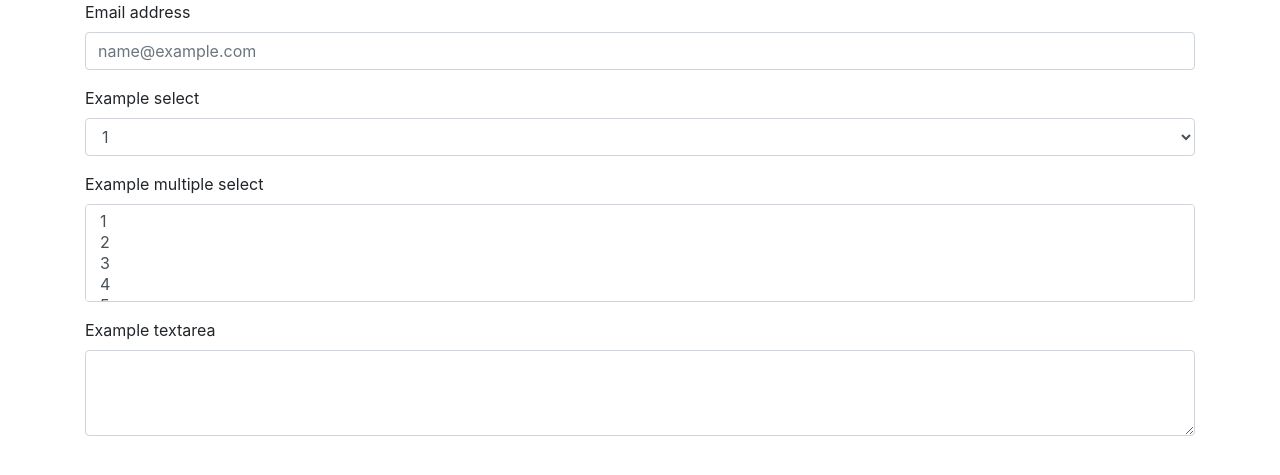
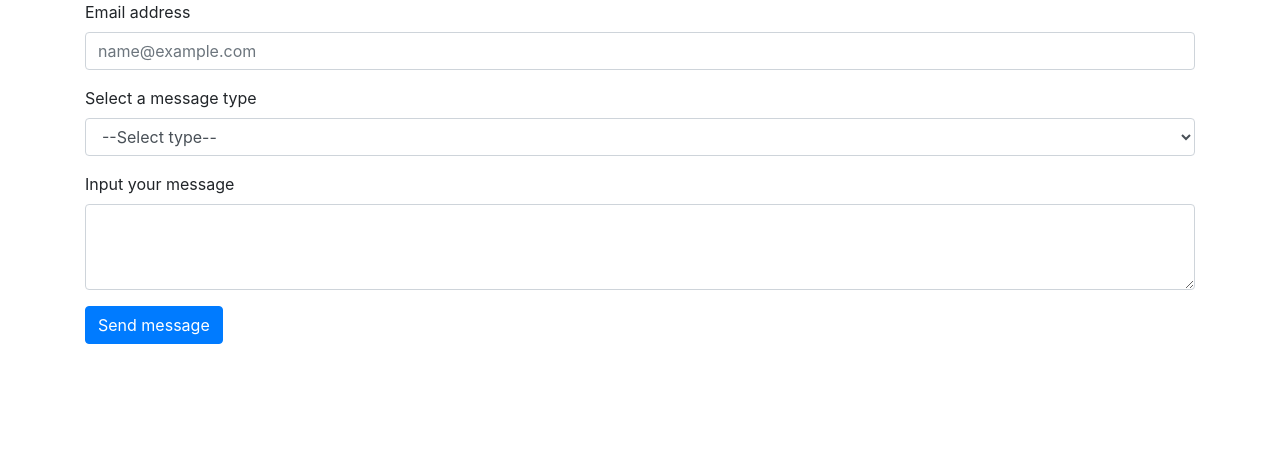
Before and after one commit to ChristinaKs/eComm-Term-Project, a PHP site: page /TermProject/Contact/contact in a window 1280 px wide. Shown: the part 56-531 px from the top of the page. Run offline with PHP 8.4, Linux system fonts and the light colour scheme.

Commit message:
Contact page view

```diff
--- a/TermProject/app/views/Contact/contact.php
+++ b/TermProject/app/views/Contact/contact.php
@@ -1,32 +1,30 @@
 <?php require APPROOT . '/views/includes/header.php';  ?>
 <form>
   <div class="form-group">
-    <label for="exampleFormControlInput1">Email address</label>
-    <input type="email" class="form-control" id="exampleFormControlInput1" placeholder="name@example.com">
+  <?php
+  if (!isLoggedIn()) {
+    echo '<label for="exampleFormControlInput1">Email address</label>
+     <input type="email" class="form-control" id="exampleFormControlInput1" placeholder="name@example.com">';
+  }?>
   </div>
   <div class="form-group">
-    <label for="exampleFormControlSelect1">Example select</label>
+    <label for="exampleFormControlSelect1">Select a message type</label>
     <select class="form-control" id="exampleFormControlSelect1">
-      <option>1</option>
-      <option>2</option>
-      <option>3</option>
-      <option>4</option>
-      <option>5</option>
+      <option style="color:	rgb(220,220,220)">--Select type--</option>
+      <option>Payment</option>
+      <option>Delivery</option>
+      <option>Items in the store</option>
+      <option>Account</option>
+      <option>Other</option>
     </select>
   </div>
   <div class="form-group">
-    <label for="exampleFormControlSelect2">Example multiple select</label>
-    <select multiple class="form-control" id="exampleFormControlSelect2">
-      <option>1</option>
-      <option>2</option>
-      <option>3</option>
-      <option>4</option>
-      <option>5</option>
-    </select>
-  </div>
-  <div class="form-group">
-    <label for="exampleFormControlTextarea1">Example textarea</label>
+    <label for="exampleFormControlTextarea1">Input your message</label>
     <textarea class="form-control" id="exampleFormControlTextarea1" rows="3"></textarea>
   </div>
+
+  <div>
+        <button type="submit" name="SendMessage" class="btn btn-primary">Send message</button>
+    </div>
 </form>
     <?php require APPROOT . '/views/includes/footer.php'; ?>
```
